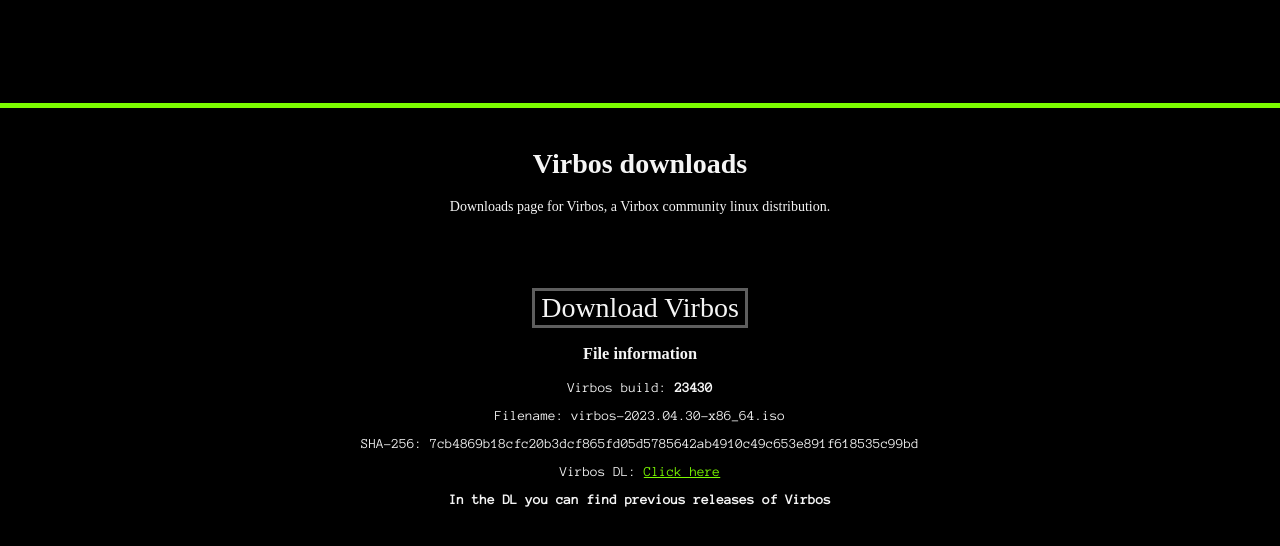
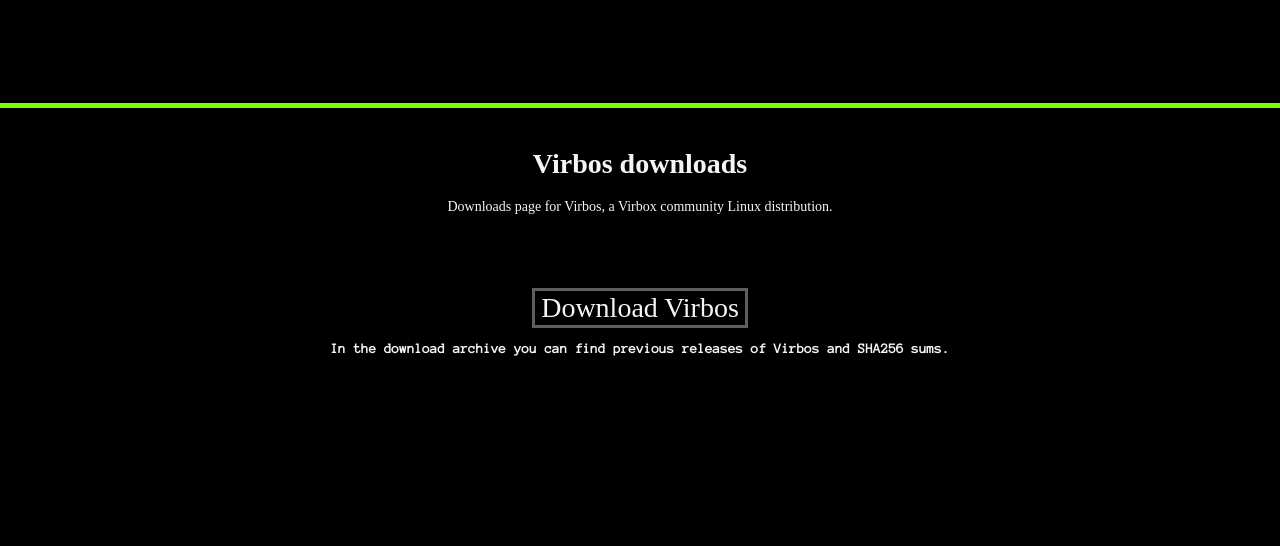
Before and after one commit to Virbos/virbos.github.io, a plain HTML site: page html/downloads.html in a window 1280 px wide. Shown: the part 72-618 px from the top of the page. Drawn offline with Linux system fonts and the light colour scheme; a web font is replaced by a local one.

Commit message:
Use download archive instead of directing to one ISO

```diff
--- a/html/downloads.html
+++ b/html/downloads.html
@@ -17,17 +17,12 @@
     </div>
     <div id="welcome-text">
         <h1>Virbos downloads</h1>
-        <p>Downloads page for Virbos, a Virbox community linux distribution.</p>
+        <p>Downloads page for Virbos, a Virbox community Linux distribution.</p>
     </div>
     <br>
     <div id="buttons">
-        <button id="download1" onClick="window.location.href='https://download.virbos.xyz/ISOs/virbos-2023.04.30-x86_64.iso'" >Download Virbos</button>
-        <h3>File information</h3>
-        <p>Virbos build: <b>23430</b></p>
-        <p>Filename: virbos-2023.04.30-x86_64.iso</p>
-        <p>SHA-256: 7cb4869b18cfc20b3dcf865fd05d5785642ab4910c49c653e891f618535c99bd</p>
-        <p>Virbos DL: <a href="https://download.virbos.xyz/ISOs">Click here</a></p>
-        <p><b>In the DL you can find previous releases of Virbos</b></p>
+        <button id="download1" onClick="window.location.href='https://download.virbos.xyz/ISOs'" >Download Virbos</button>
+        <p><b>In the download archive you can find previous releases of Virbos and SHA256 sums.</b></p>
     </div>
 </body>
 </html>
```
